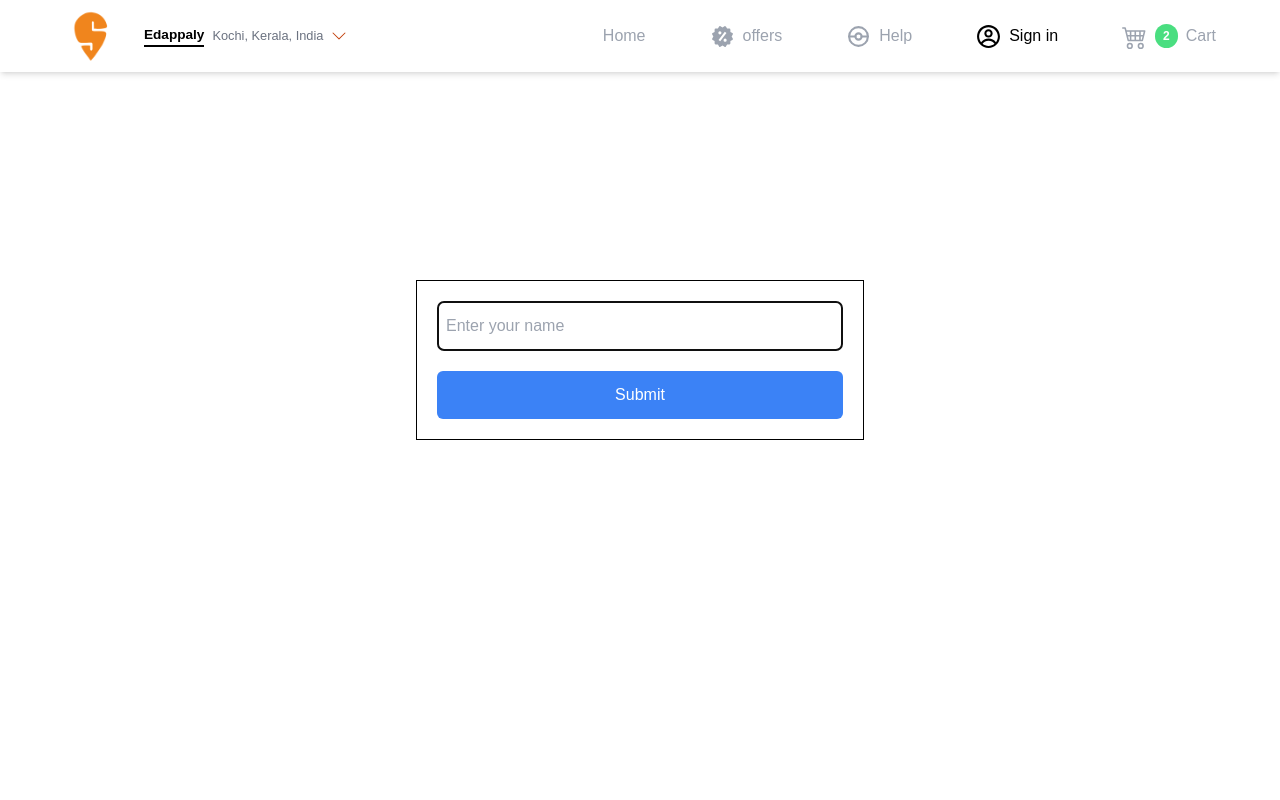
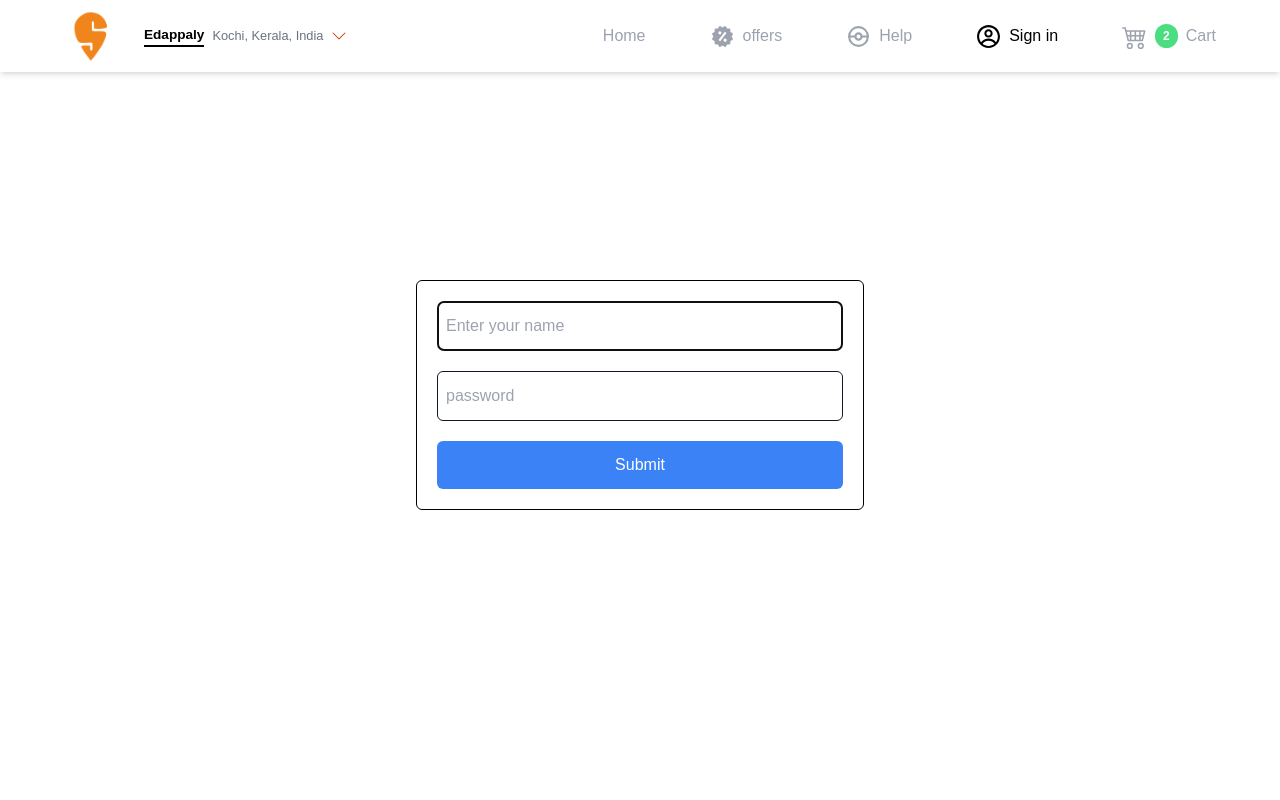
Before and after one commit to karthik-mohan23/iCrave, a React (Create React App) app: page /signin in a window 1280 px wide. Shown: the top 800 px of the page. Built offline with nearby package versions, Linux system fonts and the light colour scheme.

Commit message:
implemented better authenication

```diff
--- a/src/pages/Offers.js
+++ b/src/pages/Offers.js
@@ -1,9 +1,12 @@
 import { useContext } from "react";
 import AuthContext from "../context/AuthContext";
+import { useNavigate } from "react-router-dom";
 
 const Offers = () => {
   const data = useContext(AuthContext);
   const { name } = data;
+
+const navigate = useNavigate()
 
   return (
     <div className="text-center mt-52 min-h-screen">
@@ -22,10 +25,13 @@ const Offers = () => {
         </div>
       ) : (
         <div>
-        <h2 className="text-4xl leading-normal">
+        <h2 className="text-4xl leading-normal mb-3">
           Sign in to see available offers
         </h2>
-        <button>button to Navigate to home if not signed in</button>
+        <div>
+          <button onClick={()=> navigate("/signin")} className="bg-blue-400 text-white px-2 py-1 rounded-lg">Sign in</button>
+          </div>
+
         </div>
       )}
     </div>
--- a/src/pages/SignIn.js
+++ b/src/pages/SignIn.js
@@ -1,34 +1,33 @@
-import { useContext, useState, useEffect } from "react";
+
+import { useContext, useState } from "react";
 import AuthContext from "../context/AuthContext";
+import { useNavigate } from "react-router-dom";
 
 const SignIn = () => {
   const [userName, setUserName] = useState("");
-  const [holdUserName, setHoldUserName] = useState("");
-
   const { updateUser } = useContext(AuthContext);
-
-  useEffect(() => {
-    // state might not have been updated yet because setState is asynchronous
-    // To fix this issue, you can use the useEffect hook to handle the update
-    // This useEffect will run whenever `holdUserName` changes
-    // so we can call `updateUser` with the updated value.
-    updateUser(holdUserName);
-  }, [holdUserName]);
+  const navigate = useNavigate();
 
   function handleSubmit(e) {
     e.preventDefault();
     if (!userName || userName.length <= 3 || userName.length >= 15) {
       alert("Enter a valid name");
+      return;
     }
-    setHoldUserName(userName);
+
+    // Call updateUser with the current value of userName
+    updateUser(userName);
+
     setUserName("");
+    navigate("/");
   }
 
   return (
     <div className="min-h-screen">
       <form
         onSubmit={handleSubmit}
-        className="w-[90%] max-w-md mx-auto mt-52 border border-black p-5 flex flex-col">
+        className="w-[90%] max-w-md mx-auto mt-52 border border-black p-5 flex flex-col rounded-md"
+      >
         <input
           type="text"
           placeholder="Enter your name"
@@ -38,13 +37,18 @@ const SignIn = () => {
           onChange={(e) => setUserName(e.target.value)}
           className="px-2 py-3 border border-gray-900 mb-5 rounded-md"
         />
-        <button
-          type="submit"
-          className="bg-blue-500 text-white py-3 rounded-md">
+        <input
+          type="password"
+          placeholder="password"
+          autoComplete="off"
+          className="px-2 py-3 border border-gray-900 mb-5 rounded-md"
+        />
+        <button type="submit" className="bg-blue-500 text-white py-3 rounded-md">
           Submit
         </button>
       </form>
     </div>
   );
 };
+
 export default SignIn;
```
